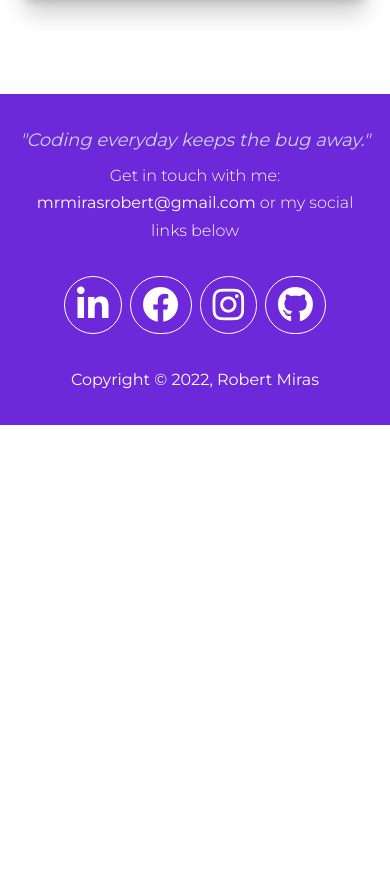
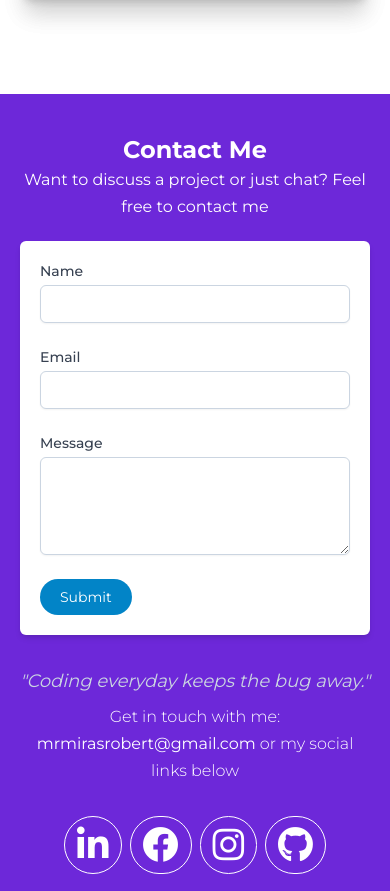
Before and after one commit to mirasrobert/portfolio, a React (Create React App) app in the folder client/: page / in a window 390 px wide. Shown: the part 3940-4831 px from the top of the page. Before the commit the page ends 4365 px from the top, so only its background shows below. Built offline with nearby package versions, Linux system fonts and the light colour scheme.

Commit message:
Add Contact Form

```diff
--- a/client/package.json
+++ b/client/package.json
@@ -13,6 +13,7 @@
     "react": "^17.0.2",
     "react-dom": "^17.0.2",
     "react-scripts": "5.0.0",
+    "react-toastify": "^9.0.7",
     "web-vitals": "^2.1.4"
   },
   "scripts": {
--- a/client/src/App.js
+++ b/client/src/App.js
@@ -3,6 +3,10 @@ import Hero from './components/Hero'
 import About from './components/About'
 import Footer from './components/layouts/Footer'
 import Projects from './components/Projects'
+
+// Toast
+import { ToastContainer } from 'react-toastify'
+import 'react-toastify/dist/ReactToastify.css'
 
 const App = () => {
   return (
@@ -15,6 +19,7 @@ const App = () => {
       <About />
       <Projects />
       <Footer />
+      <ToastContainer />
     </>
   )
 }
--- a/client/src/components/layouts/Footer.jsx
+++ b/client/src/components/layouts/Footer.jsx
@@ -1,9 +1,101 @@
+import { useState } from 'react'
+import axios from 'axios'
+import { toast } from 'react-toastify'
+
 const Footer = () => {
+  const [isClicked, seIsClicked] = useState(false)
+
   const d = new Date()
   const year = d.getFullYear()
 
+  const onSubmit = (e) => {
+    seIsClicked(true)
+    e.preventDefault()
+
+    // validate forms
+    const name = e.target.name.value
+    const email = e.target.email.value
+    const message = e.target.message.value
+
+    if (name === '' || email === '' || message === '') {
+      toast.error('Please fill all fields')
+      return
+    }
+
+    const data = {
+      name,
+      email,
+      message,
+    }
+
+    axios
+      .post('/api/contact', data)
+      .then((res) => {
+        toast.success(res.data.message)
+      })
+      .catch((err) => {
+        toast.error(err.response.data.message)
+      })
+
+    seIsClicked(false)
+  }
+
   return (
-    <footer className='bg-violet-700 text-white'>
+    <footer className='bg-violet-700 text-white' id='footer-contact'>
+      <div className='mx-auto text-center pt-10 pb-5 px-4'>
+        <h1 className='text-2xl font-bold text-white'>Contact Me</h1>
+        <p>Want to discuss a project or just chat? Feel free to contact me</p>
+      </div>
+
+      {/* Create a contact form */}
+      <div className='container px-5 mx-auto sm:w-100 md:w-1/2'>
+        <div className='bg-white rounded-md shadow-md p-5'>
+          <form onSubmit={onSubmit} method='POST'>
+            <label class='block mb-6'>
+              <span class='block text-gray-700 text-sm font-medium'>Name</span>
+
+              <input
+                type='text'
+                name='name'
+                class='mt-1 block w-full px-3 py-2 bg-white border border-slate-300 rounded-md text-gray-700 text-sm shadow-sm placeholder-slate-400
+                  focus:outline-none focus:border-sky-500 focus:ring-1 focus:ring-sky-500'
+              />
+            </label>
+
+            <label class='block mb-6'>
+              <span class='block text-gray-700 text-sm font-medium'>Email</span>
+
+              <input
+                type='email'
+                name='email'
+                class='mt-1 block w-full px-3 py-2 bg-white border border-slate-300 rounded-md text-gray-700 text-sm shadow-sm placeholder-slate-400
+                  focus:outline-none focus:border-sky-500 focus:ring-1 focus:ring-sky-500'
+              />
+            </label>
+            <label class='block mb-6'>
+              <span class='block text-gray-700 text-sm font-medium'>
+                Message
+              </span>
+
+              <textarea
+                name='message'
+                rows={4}
+                class='mt-1 block w-full px-3 py-2 bg-white border border-slate-300 rounded-md text-gray-700 text-sm shadow-sm placeholder-slate-400
+                  focus:outline-none focus:border-sky-500 focus:ring-1 focus:ring-sky-500'></textarea>
+            </label>
+
+            <div className='flex items-center justify-between'>
+              <button
+                disabled={isClicked}
+                type='submit'
+                class='bg-sky-600 hover:bg-sky-700 px-5 py-2 focus:ring-sky-500 rounded-full text-sm hover:cursor-pointer'>
+                Submit
+              </button>
+            </div>
+          </form>
+        </div>
+      </div>
+
       <div className='container px-5 mx-auto py-8 text-center'>
         <h5 className='text-lg italic text-slate-300'>
           "Coding everyday keeps the bug away."
--- a/client/src/components/layouts/Navbar.jsx
+++ b/client/src/components/layouts/Navbar.jsx
@@ -91,6 +91,11 @@ const Navbar = () => {
                 About
               </a>
               <a
+                className='text-sm block my-3 md:my-0 md:inline-block text-lg hover:text-violet-700'
+                href='#footer-contact'>
+                Contact Me
+              </a>
+              <a
                 href='#projects-section'
                 className='bg-transparent border border-violet-700 border-2 text-violet-700 px-4 py-2 focus:outline-none focus:border-violet-100 focus:ring-violet-100 focus:ring focus:ring-violet-500 rounded-full hover:bg-violet-600 hover:text-white'>
                 My Projects
```
Also changed, not shown: 1 other file (tests, documents, lock files or other folders).
